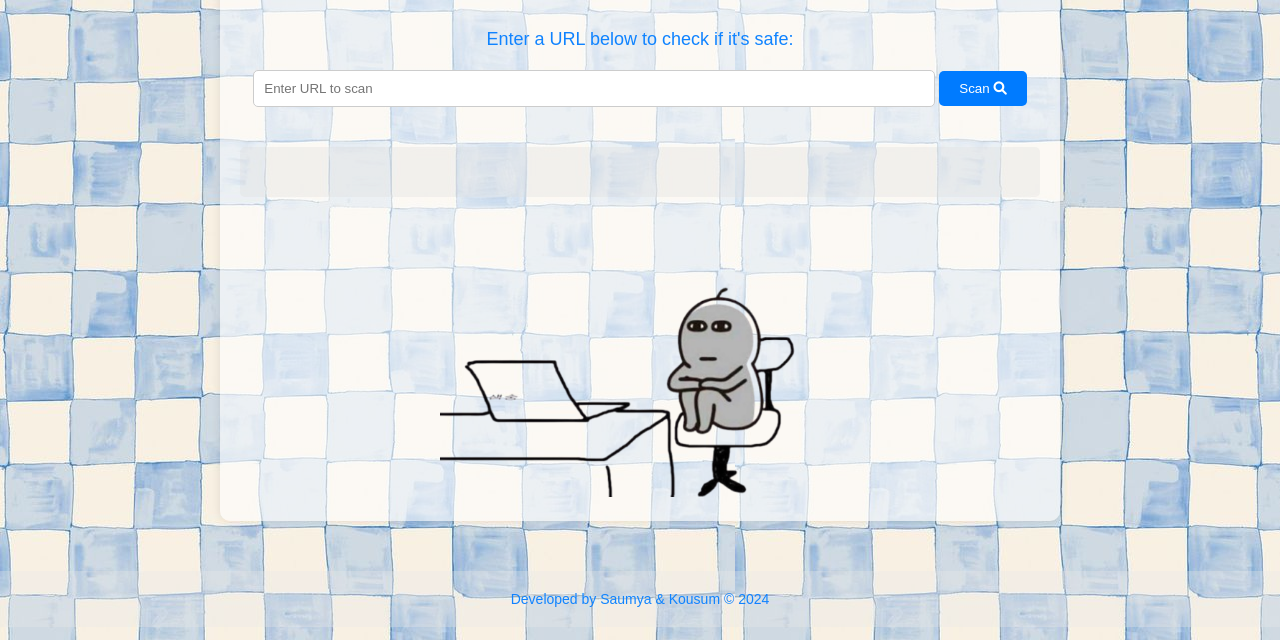
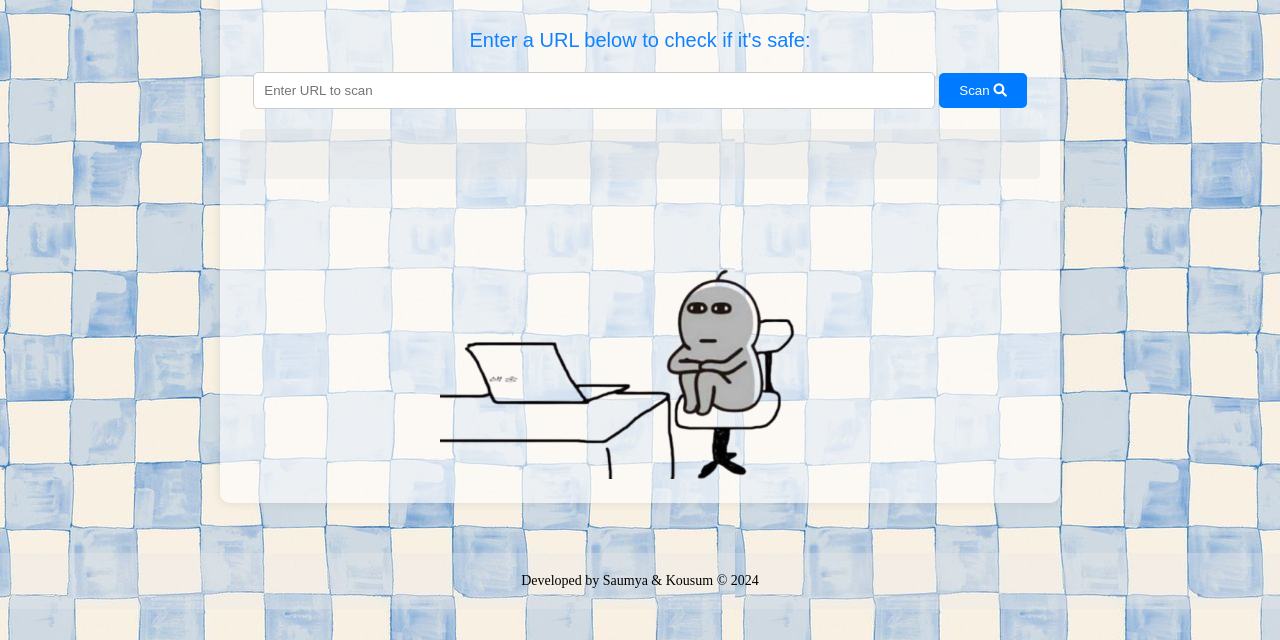
Before and after one commit to saumya-703/SecureNet, a website: page index.html in a window 1280 px wide. Shown: the part 160-800 px from the top of the page. Drawn offline with Linux system fonts and the light colour scheme; a web font is replaced by a local one.

Commit message:
More Changes

```diff
--- a/index.html
+++ b/index.html
@@ -13,7 +13,7 @@
 <body>
     <div class="container">
         <h1>SecureNet Navigator</h1>
-        <p>Enter a URL below to check if it's safe:</p>
+        <p class="subtext">Enter a URL below to check if it's safe:</p>
         <input type="text" id="urlInput" placeholder="Enter URL to scan">
         <button onclick="scanURL()">Scan <i class="fas fa-search"></i></button>
         <div id="result"></div>
--- a/style.css
+++ b/style.css
@@ -30,9 +30,9 @@ h1 {
     color: #025adf;
 }
 
-p {
+.subtext{
     font-family: Arial, Helvetica, sans-serif;
-    font-size: 18px;
+    font-size: 20px;
     margin-bottom: 20px;
     color: #0f83ff;
 }
@@ -40,7 +40,7 @@ p {
 input[type="text"] {
     width: calc(100% - 140px);
     padding: 10px;
-    margin-bottom: 20px;
+    margin-bottom: 10px;
     border: 1px solid #ccc;
     border-radius: 5px;
 }
@@ -59,7 +59,7 @@ button:hover {
 }
 
 #result {
-    margin-top: 20px;
+    margin-top: 10px;
     padding: 25px;
     background-color: #d8d8d84a;
     border-radius: 5px;
@@ -76,7 +76,7 @@ button:hover {
 
 .footer {
     background-color: #e6e6e656;
-    color: #7a7a7a;
+    color: #000000;
     text-align: center;
     padding: 20px 0;
 }
```
